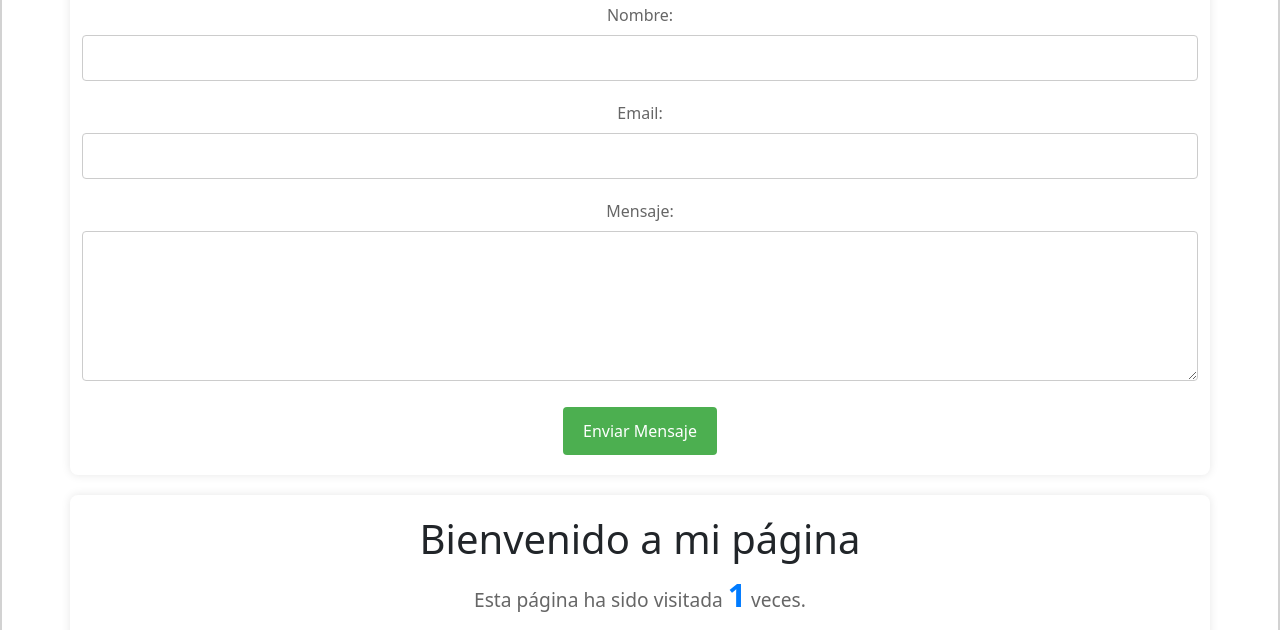
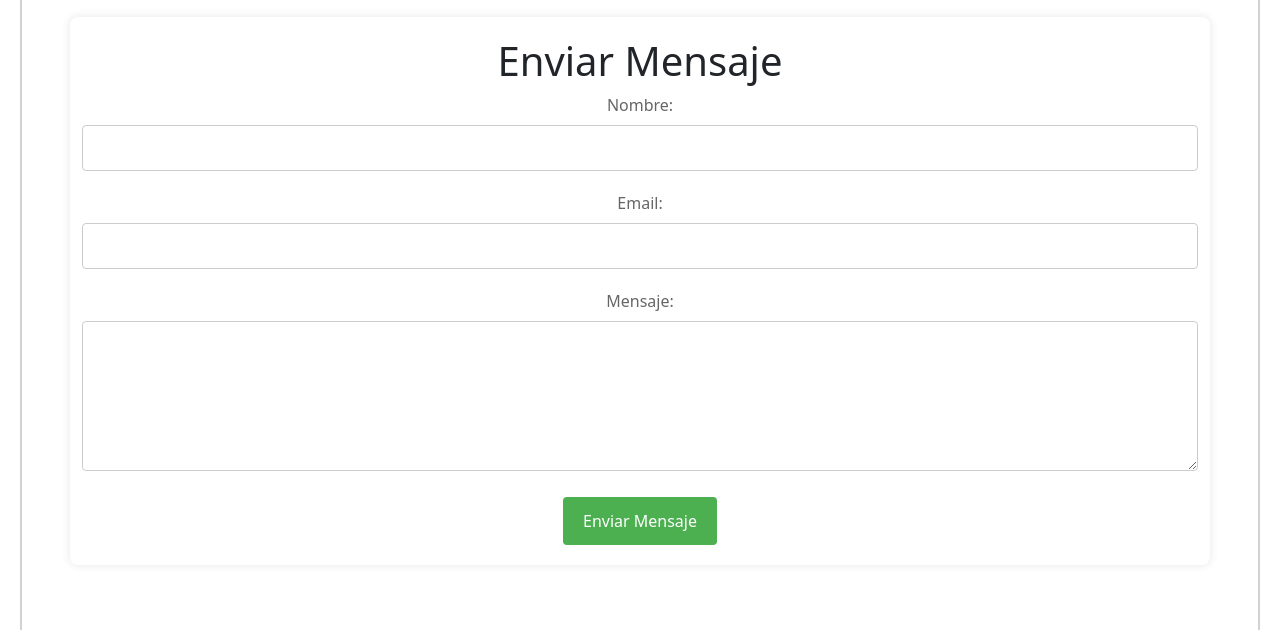
Before and after one commit to valladare22/web, a plain HTML site: page index.html in a window 1280 px wide. Shown: the part 1412-2042 px from the top of the page. Drawn offline with nearby package versions, Linux system fonts and the light colour scheme.

Commit message:
Add files via upload

```diff
--- a/index.html
+++ b/index.html
@@ -242,39 +242,6 @@
 
 
 
-      <!DOCTYPE html>
-<html lang="es">
-<head>
-  <meta charset="UTF-8">
-  <meta name="viewport" content="width=device-width, initial-scale=1.0">
-  <title>Contador de Visitas</title>
-  <link rel="stylesheet" href="pagina.css">
-</head>
-<body>
-  <div class="container">
-    <h1>Bienvenido a mi página</h1>
-    <p>Esta página ha sido visitada <span id="contador-visitas">0</span> veces.</p>
-  </div>
-
-  <script>
-    document.addEventListener('DOMContentLoaded', function() {
-      var visitas = localStorage.getItem('visitas');
-      visitas = visitas ? parseInt(visitas) + 1 : 1;
-      localStorage.setItem('visitas', visitas);
-      document.getElementById('contador-visitas').textContent = visitas;
-    });
-  </script>
-</body>
-</html>
-
-
-
-
-
-
-
-
-
 
 
 
```
Also changed, not shown: 1 other file.
